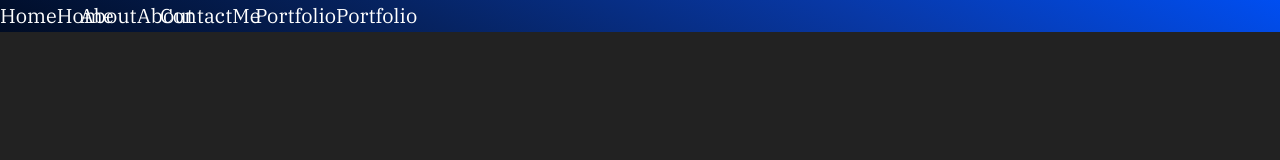
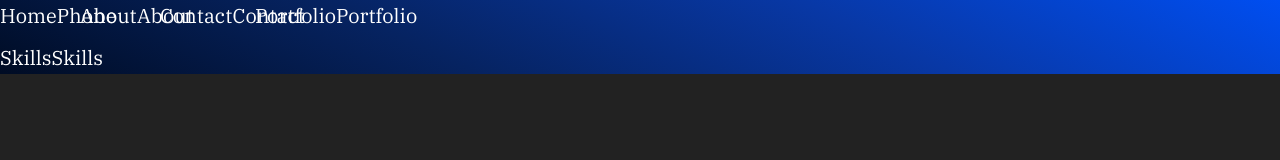
Before and after one commit to elamahpla/joey, a React app: page /#/skills in a window 1280 px wide. Shown: the top 160 px of the page. Built offline with nearby package versions, Linux system fonts and the light colour scheme.

Commit message:
Here we go. Updating _header.scss more. Adding Skills.js and _skills.scss.

```diff
--- a/src/Components/Header/Header.js
+++ b/src/Components/Header/Header.js
@@ -5,7 +5,7 @@ const Header = () => (
   <header className="Header">
     <NavLink className="Header-Home" to="/">
       <span className="Header-Home-Visible">Home</span>
-      <span className="Header-Home-Invisible">Home</span>
+      <span className="Header-Home-Invisible">Phone</span>
     </NavLink>
     <NavLink className="Header-About" to="/about">
       <span className="Header-About-Visible">About</span>
@@ -13,12 +13,19 @@ const Header = () => (
     </NavLink>
     <NavLink className="Header-Contact" to="/contact">
       <span className="Header-Contact-Visible">Contact</span>
-      <span className="Header-Contact-Invisible">Me</span>
+      <span className="Header-Contact-Invisible">Contact</span>
     </NavLink>
     <NavLink className="Header-Portfolio" to="/portfolio">
       <span className="Header-Portfolio-Visible">Portfolio</span>
       <span className="Header-Portfolio-Invisible">Portfolio</span>
     </NavLink>
+    <NavLink className="Header-Skills" to="/skills">
+      <span className="Header-Skills-Visible">Skills</span>
+      <span className="Header-Skills-Invisible">Skills</span>
+    </NavLink>
+    <div className="Header-Line">
+      &nbsp;
+    </div>
     {/* <NavLink to="/portfolio">Portfolio</NavLink>
     <NavLink to="/">Home</NavLink>
     <NavLink to="/">Home</NavLink> */}
--- /dev/null
+++ b/src/Pages/Skills/Skills.js
@@ -0,0 +1,9 @@
+import React from 'react';
+
+const Skills = () => (
+  <div className="Skills">
+    From Skills
+  </div>
+);
+
+export default Skills;
--- a/src/Routes/Routes.js
+++ b/src/Routes/Routes.js
@@ -7,6 +7,7 @@ import Home from '../Pages/Home/Home';
 import Header from '../Components/Header/Header';
 import Footer from '../Components/Footer/Footer';
 import Sidebar from '../Components/Sidebar/Sidebar';
+import Skills from '../Pages/Skills/Skills';
 
 class Routes extends Component {
   render() {
@@ -19,6 +20,7 @@ class Routes extends Component {
             <Route path="/about" component={About} />
             <Route path="/contact" component={Contact} />
             <Route path="/portfolio" component={Portfolio} />
+            <Route path="/skills" component={Skills} />
           </Switch>
           <Footer />
         </div>
--- a/src/sass/abstracts/_mixins.scss
+++ b/src/sass/abstracts/_mixins.scss
@@ -4,6 +4,7 @@
   position: relative;
   overflow: hidden;
   cursor: pointer;
+  text-align: center;
   & > * {
     display: inline-block;
     height: 100%;
@@ -11,10 +12,10 @@
     transition: all .1s;
   }
   &-Visible {
-    padding: 1.5rem;
+    padding: 1.75rem;
   }
   &-Invisible {
-    padding: 1.5rem;
+    padding: 1.75rem;
     position: absolute;
     left: 0;
     top: -100%;
--- a/src/sass/components/_header.scss
+++ b/src/sass/components/_header.scss
@@ -5,7 +5,7 @@
   // display: flex;
   // align-content: flex-start;
   display: grid;
-  grid-template-columns: repeat(4, min-content);
+  grid-template-columns: repeat(5, max-content) 1fr;
   // grid-gap: 3rem;
   position: fixed;
   top: 0;
@@ -28,10 +28,8 @@
   &-Contact {
     grid-column: 3;
     @include headerRoll;
-    text-align: center;
     &:hover {
       background: #1bbd23;
-      text-align: center;
     }
   }
   &-Portfolio {
@@ -40,6 +38,20 @@
     &:hover {
       background: #74088f;
     }
+  }
+  &-Skills {
+    grid-column: 5;
+    @include headerRoll;
+    &:hover {
+      background: #442727;
+    }
+  }
+  &-Line {
+    grid-column: 6;
+    align-self: center;
+    height: .1rem;
+    width: 98%;
+    background: white;
   }
 }
 
--- a/src/sass/main.scss
+++ b/src/sass/main.scss
@@ -17,3 +17,4 @@
 // Pages
 @import './pages/contact';
 @import './pages/home';
+@import './pages/skills';
--- /dev/null
+++ b/src/sass/pages/_skills.scss
@@ -0,0 +1,5 @@
+.Skills {
+  background: #442727;
+  grid-column: 1 / -1;
+  grid-row: 2 / -1;
+}
```
